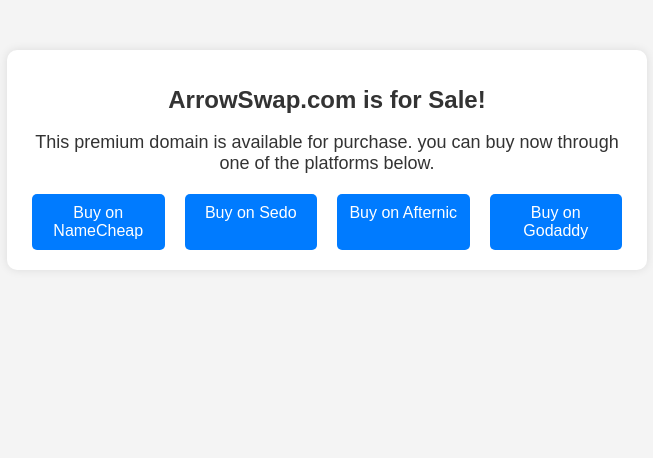
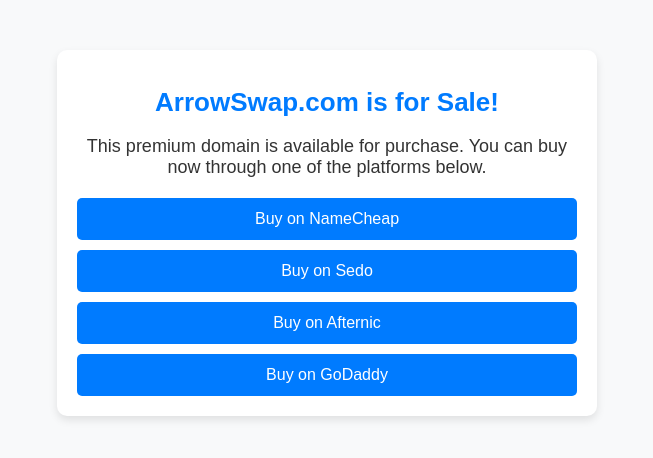
Before and after one commit to Amr8910/arrowswap-landing, a plain HTML site: page index.html in a window 1280 px wide. Shown: the whole page, without its empty margins (313-966 px from the left). Drawn offline with Linux system fonts and the light colour scheme.

Commit message:
Update index.html

```diff
--- a/index.html
+++ b/index.html
@@ -8,21 +8,23 @@
             font-family: Arial, sans-serif;
             margin: 0;
             padding: 0;
-            background-color: #f4f4f4;
+            background-color: #f8f9fa;
             color: #333;
             text-align: center;
         }
         .container {
-            max-width: 600px;
+            max-width: 90%;
+            width: 500px;
             margin: 50px auto;
             background: #fff;
             padding: 20px;
             border-radius: 10px;
-            box-shadow: 0 0 10px rgba(0, 0, 0, 0.1);
+            box-shadow: 0 4px 8px rgba(0, 0, 0, 0.1);
         }
         h1 {
-            font-size: 24px;
-            margin-bottom: 10px;
+            font-size: 26px;
+            margin-bottom: 15px;
+            color: #007bff;
         }
         p {
             font-size: 18px;
@@ -30,30 +32,27 @@
         }
         .buttons {
             display: flex;
-            flex-direction: column;
+            flex-wrap: wrap;
             gap: 10px;
+            justify-content: center;
         }
         .buttons a {
-            display: block;
+            flex: 1 1 45%;
             text-decoration: none;
             background: #007bff;
             color: white;
-            padding: 10px;
+            padding: 12px;
             border-radius: 5px;
             font-size: 16px;
             transition: background 0.3s;
+            text-align: center;
         }
         .buttons a:hover {
             background: #0056b3;
         }
-        @media (min-width: 600px) {
-            .buttons {
-                flex-direction: row;
-                justify-content: center;
-            }
+        @media (max-width: 500px) {
             .buttons a {
-                flex: 1;
-                margin: 0 5px;
+                flex: 1 1 100%;
             }
         }
     </style>
@@ -61,12 +60,12 @@
 <body>
     <div class="container">
         <h1>ArrowSwap.com is for Sale!</h1>
-        <p>This premium domain is available for purchase. you can buy now through one of the platforms below.</p>
+        <p>This premium domain is available for purchase. You can buy now through one of the platforms below.</p>
         <div class="buttons">
             <a href="https://www.namecheap.com/domains/registration/results/?domain=arrowswap.com" target="_blank">Buy on NameCheap</a>
             <a href="https://sedo.com/search/?keyword=Arrowswap" target="_blank">Buy on Sedo</a>
             <a href="https://www.afternic.com/domain/arrowswap.com" target="_blank">Buy on Afternic</a>
-            <a href="https://www.godaddy.com/en/domainsearch/find?domainToCheck=Arrowswap.com" target="_blank">Buy on Godaddy</a>
+            <a href="https://www.godaddy.com/en/domainsearch/find?domainToCheck=Arrowswap.com" target="_blank">Buy on GoDaddy</a>
         </div>
     </div>
 </body>
```
